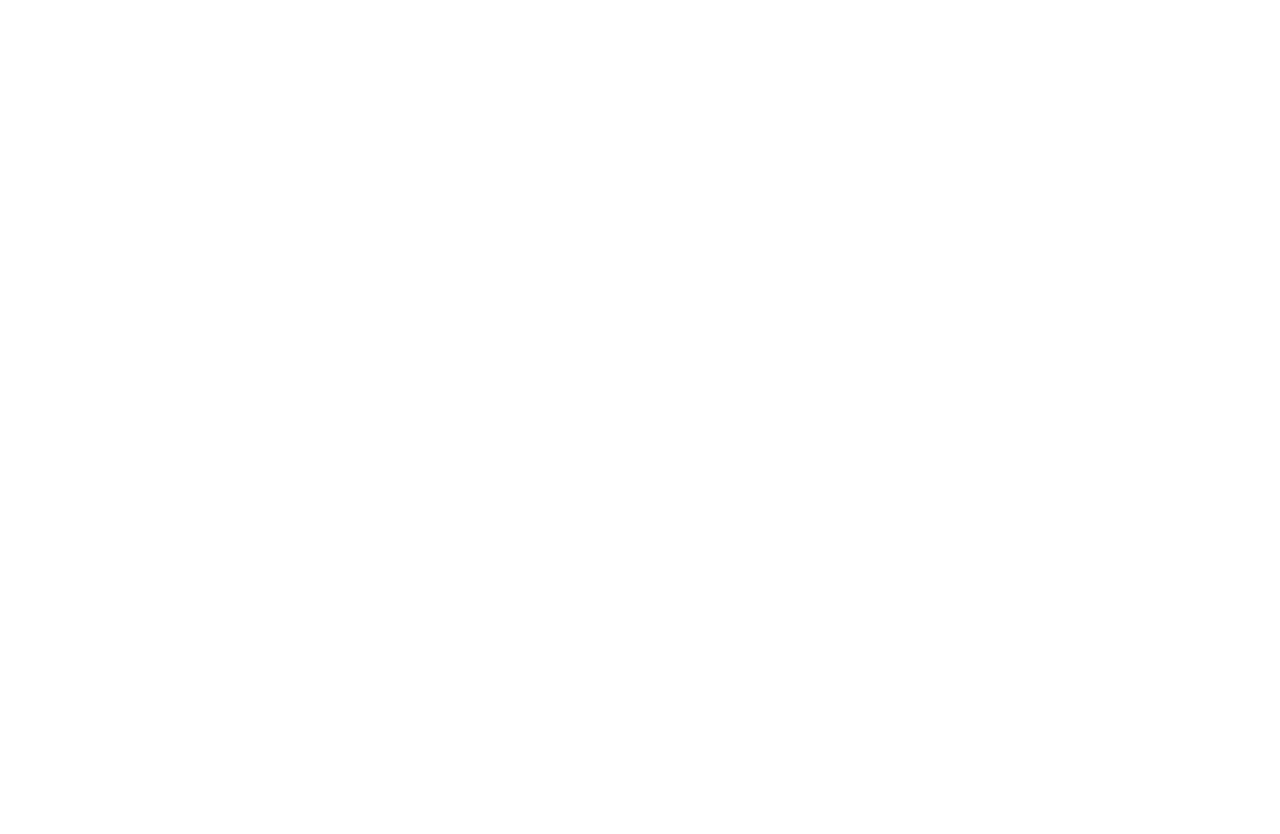
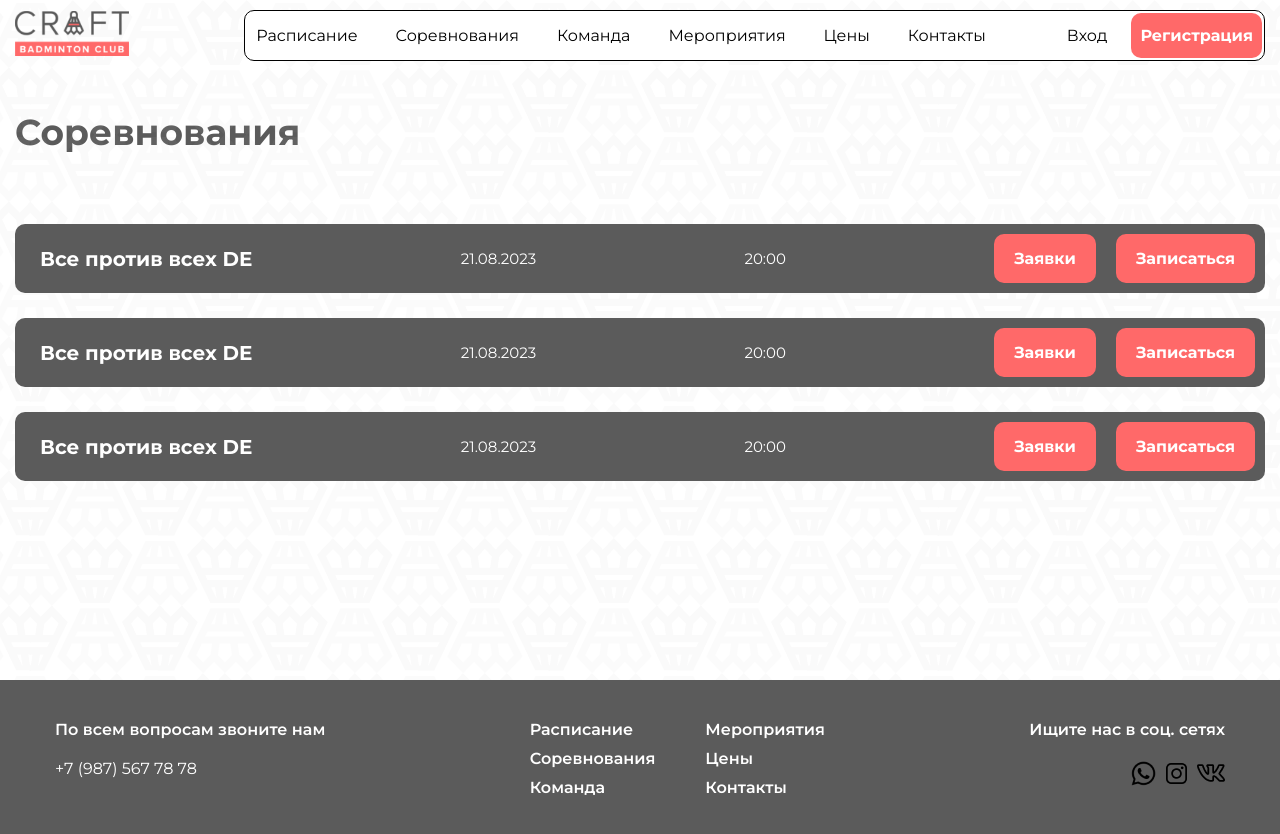
Before and after one commit to SashaHorohorin/CRAFT, a React (Create React App) app in the folder client/: page /competitions in a window 1280 px wide. Before the commit this address had no page. Shown: the top 834 px of the page. Before the commit the page ends 800 px from the top, so only its background shows below. Built offline with nearby package versions, Linux system fonts and the light colour scheme.

Commit message:
finish competition page without adaptation

```diff
--- a/client/src/App.css
+++ b/client/src/App.css
@@ -45,3 +45,6 @@ body::-webkit-scrollbar-track {
     border-radius: 10px;
     background-color: #f9f9fd;
 }
+.App{
+    min-height: 100vh;
+}
--- a/client/src/App.js
+++ b/client/src/App.js
@@ -9,7 +9,7 @@ import {
 } from "react-router-dom";
 import HomePage from "./page/HomePage/HomePage";
 import RegistrationPage from "./page/RegistrationPage/RegistrationPage";
-import Layout from "./components/Layout";
+import Layout from "./components/Layout/Layout";
 import TrainingPage from "./page/TrainingPage/TrainingPage";
 import { useContext, useEffect } from "react";
 import { Context } from ".";
@@ -17,6 +17,7 @@ import { observer } from "mobx-react-lite";
 import ActivatePage from "./page/ActivatePage/ActivatePage";
 import RequierAuth from "./hoc/RequierAuth";
 import EventsPage from "./page/EventsPage/EventsPage";
+import CompetitionsPage from './page/CompetitionsPage/CompetitionsPage'
 
 function App() {
     const {store} = useContext(Context);
@@ -43,12 +44,11 @@ function App() {
                             </RequierAuth>
                         }/>
                         <Route path="events" element={<EventsPage />} />
+                        <Route path="competitions" element={<CompetitionsPage />} />
                     </Route>
                     <Route path="auth/:sign" element={<RegistrationPage />} />
                     <Route path="activate-account/:code" element={<ActivatePage/>}/>
                 </Routes>
-                {/* <HomePage/> */}
-                {/* <RegistrationPage /> */}
             </div>
         </BrowserRouter>
     );
--- a/client/src/components/Header/Header.jsx
+++ b/client/src/components/Header/Header.jsx
@@ -52,7 +52,7 @@ const Header = () => {
                                         <Link to="training">Расписание</Link>
                                     </div>
                                     <div className="menu-burger__link">
-                                        Соревнования
+                                        <Link to="competitions">Соревнования</Link>
                                     </div>
                                     <div className="menu-burger__link">
                                         Команда
@@ -80,9 +80,7 @@ const Header = () => {
                                     Расписание
                                 </Link>
                                 {/* </div> */}
-                                <div className="navigation__link">
-                                    Соревнования
-                                </div>
+                                <Link className="navigation__link" to="competitions">Соревнования</Link>
                                 <div className="navigation__link">Команда</div>
                                 <Link to="events" className="navigation__link">
                                     Мероприятия
--- a/client/src/components/Layout.jsx
+++ /dev/null
@@ -1,17 +0,0 @@
-import React from "react";
-import { Outlet } from "react-router";
-import Footer from "./Footer/Footer";
-import Header from "./Header/Header";
-
-const Layout = () => {
-    return (
-        <>
-            <Header/>
-            <Outlet />
-            <Footer/>
-        </>
-
-    );
-};
-
-export default Layout;
--- /dev/null
+++ b/client/src/components/Layout/Layout.jsx
@@ -0,0 +1,19 @@
+import React from "react";
+import { Outlet } from "react-router";
+import Footer from "../Footer/Footer";
+import Header from "../Header/Header";
+import './Layout.scss'
+
+const Layout = () => {
+    return (
+        <div className="layout">
+            <Header />
+            <div className="outlet">
+                <Outlet />
+            </div>
+            <Footer />
+        </div>
+    );
+};
+
+export default Layout;
--- /dev/null
+++ b/client/src/components/Layout/Layout.scss
@@ -0,0 +1,9 @@
+.layout{
+    min-height: 100vh;
+    display: flex;
+    flex-direction: column;
+
+}
+.outlet{
+    flex: 1 1 100%;
+}
--- /dev/null
+++ b/client/src/page/CompetitionsPage/CompetitionsPage.jsx
@@ -0,0 +1,75 @@
+import React from "react";
+import "./CompetitionsPage.scss";
+
+const СompetitionsPage = () => {
+    return (
+        <div className="competitions">
+            <div className="container">
+                <div className="competitions__container">
+                    <div className="competitions__title">Соревнования</div>
+                    <div className="competitions__row">
+                        <div className="competitions__event event-competitions">
+                            <div className="event-competitions__title">
+                                Все против всех DE
+                            </div>
+                            <div className="event-competitions__date">
+                                21.08.2023
+                            </div>
+                            <div className="event-competitions__time">
+                                20:00
+                            </div>
+                            <div className="event-competitions__btns">
+                                <button className="event-competitions__list">
+                                    Заявки
+                                </button>
+                                <button className="event-competitions__follow">
+                                    Записаться
+                                </button>
+                            </div>
+                        </div>
+                        <div className="competitions__event event-competitions">
+                            <div className="event-competitions__title">
+                                Все против всех DE
+                            </div>
+                            <div className="event-competitions__date">
+                                21.08.2023
+                            </div>
+                            <div className="event-competitions__time">
+                                20:00
+                            </div>
+                            <div className="event-competitions__btns">
+                                <button className="event-competitions__list">
+                                    Заявки
+                                </button>
+                                <button className="event-competitions__follow">
+                                    Записаться
+                                </button>
+                            </div>
+                        </div>
+                        <div className="competitions__event event-competitions">
+                            <div className="event-competitions__title">
+                                Все против всех DE
+                            </div>
+                            <div className="event-competitions__date">
+                                21.08.2023
+                            </div>
+                            <div className="event-competitions__time">
+                                20:00
+                            </div>
+                            <div className="event-competitions__btns">
+                                <button className="event-competitions__list">
+                                    Заявки
+                                </button>
+                                <button className="event-competitions__follow">
+                                    Записаться
+                                </button>
+                            </div>
+                        </div>
+                    </div>
+                </div>
+            </div>
+        </div>
+    );
+};
+
+export default СompetitionsPage;
--- /dev/null
+++ b/client/src/page/CompetitionsPage/CompetitionsPage.scss
@@ -0,0 +1,91 @@
+.competitions {
+    padding-top: 110px;
+    padding-bottom: 100px;
+    position: relative;
+    min-height: 85vh;
+    &::before {
+        content: "";
+        display: block;
+        position: absolute;
+        z-index: 0;
+        left: 0;
+        top: 0;
+        width: 100%;
+        height: 100%;
+        z-index: 1;
+        opacity: 0.07;
+        background-image: url("../../../public/images/HomePage/patern.png");
+        background-repeat: repeat-y, repeat-y;
+        background-position: 50% 0;
+    }
+    &__title {
+        color: #5b5b5b;
+        font-size: 36px;
+        font-weight: 700;
+        margin-bottom: 70px;
+    }
+
+    &__row {
+        width: 100%;
+        display: flex;
+        align-items: center;
+        flex-direction: column;
+    }
+
+    &__event {
+    }
+}
+
+.event-competitions {
+    width: 100%;
+    position: relative;
+    z-index: 3;
+    padding: 10px 10px 10px 25px;
+    display: flex;
+    align-items: center;
+    justify-content: space-between;
+    border-radius: 10px;
+    background: #5b5b5b;
+    margin-bottom: 25px;
+    &:last-child{
+        margin: 0;
+    }
+    &__title {
+        color: #fff;
+        font-size: 20px;
+        font-weight: 700;
+    }
+
+    &__date {
+        color: #fff;
+        font-size: 15px;
+        font-weight: 400;
+    }
+
+    &__time {
+        color: #fff;
+        font-size: 15px;
+        font-weight: 400;
+    }
+
+    &__list {
+        padding: 15px 20px;
+        color: #fff;
+        font-size: 16px;
+        font-weight: 700;
+        border-radius: 10px;
+        background: #ff6969;
+        margin-right: 20px;
+        border: 0;
+    }
+
+    &__follow {
+        padding: 15px 20px;
+        color: #fff;
+        font-size: 16px;
+        font-weight: 700;
+        border-radius: 10px;
+        background: #ff6969;
+        border: 0;
+    }
+}
```
